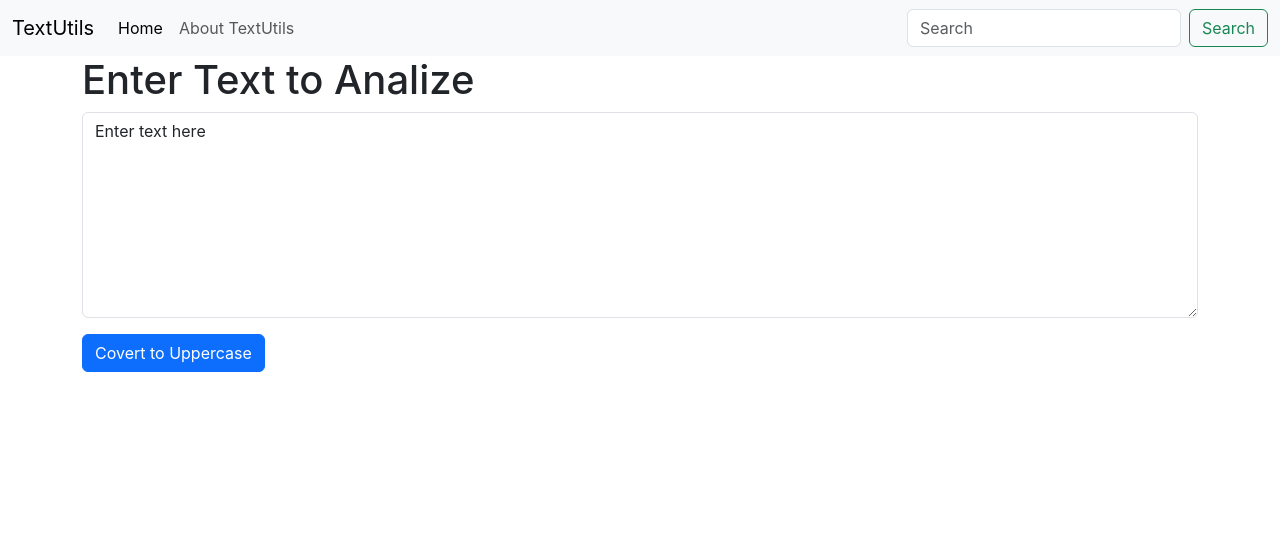
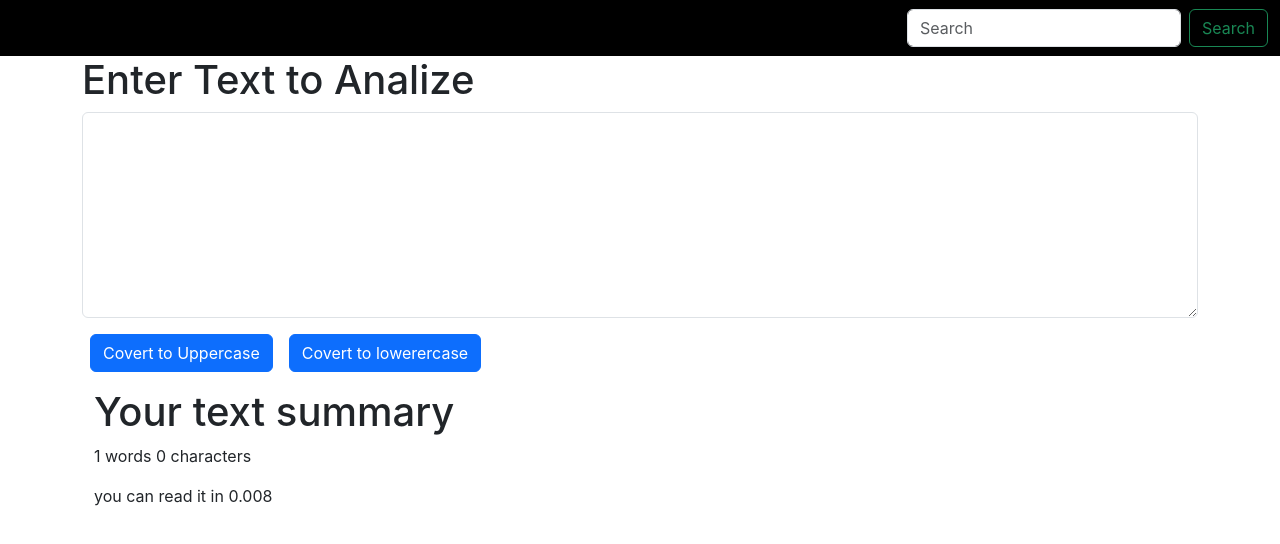
Before and after one commit to RajaRamesh321/React-course, a React (Create React App) app: page / in a window 1280 px wide. Shown: the top 544 px of the page. Built offline with nearby package versions, Linux system fonts and the light colour scheme.

Commit message:
added time and to Lowercase v8

```diff
--- a/src/components/Navbar.js
+++ b/src/components/Navbar.js
@@ -5,7 +5,7 @@ import PropTypes from 'prop-types'
 export default function Navbar(props) {
   return (
     <div>
-      <nav className="navbar navbar-expand-lg bg-body-tertiary">
+      <nav className="navbar navbar-expand-lg bg-dark-tertiary">
   <div className="container-fluid">
     <a className="navbar-brand" href="#">
       {props.title}
--- a/src/components/Textform.js
+++ b/src/components/Textform.js
@@ -1,11 +1,17 @@
 import React, { useState } from 'react'
 
 export default function Textform(props) {
-    const[text,setText]=useState("Enter text here")
+    const[text,setText]=useState("")
 
-    const handleUpChange=()=>{
+    const handleUpClick=()=>{
 // console.log("Uppercase was clicked" + text);
 let newText=text.toUpperCase()
+setText(newText)
+    }
+
+    const handleLoClick=()=>{
+// console.log("Uppercase was clicked" + text);
+let newText=text.toLowerCase()
 setText(newText)
     }
 
@@ -15,13 +21,21 @@ setText(newText)
    // text="new Text" //worng way to update text
    // setText('new text') //correc way to upadet text
   return (
-      <div>
+    <>
+
+      <div className='conatiner'></div>
         <h1>{props.heading}</h1>
       <div className="mb-3">
   <textarea className="form-control" value={text} onChange={handleOnChnage} rows="8" id="myBox" ></textarea>
 </div>
- <button className="btn btn-primary" onClick={handleUpChange}>Covert to Uppercase</button>
+ <button className="btn btn-primary mx-2" onClick={handleUpClick}>Covert to Uppercase</button>
+ <button className="btn btn-primary mx-2" onClick={handleLoClick}>Covert to lowerercase</button>
 
-    </div>
+  <div className="container my-3">
+    <h1>Your text summary</h1>
+    <p>{text.split(' ').length} words {text.length} characters</p>
+    <p>you can read it  in {0.008 * text.split(' ').length} </p>
+  </div>
+    </>
   )
 }
```
